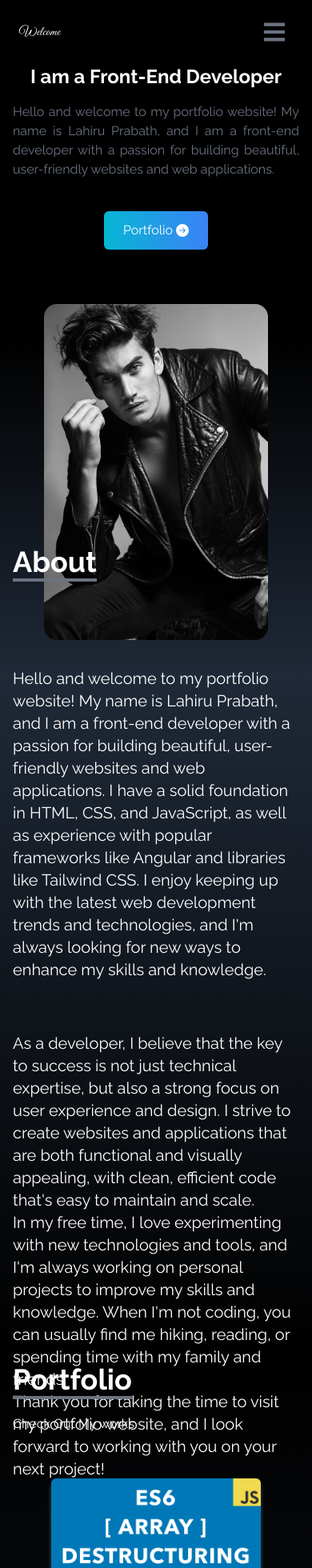
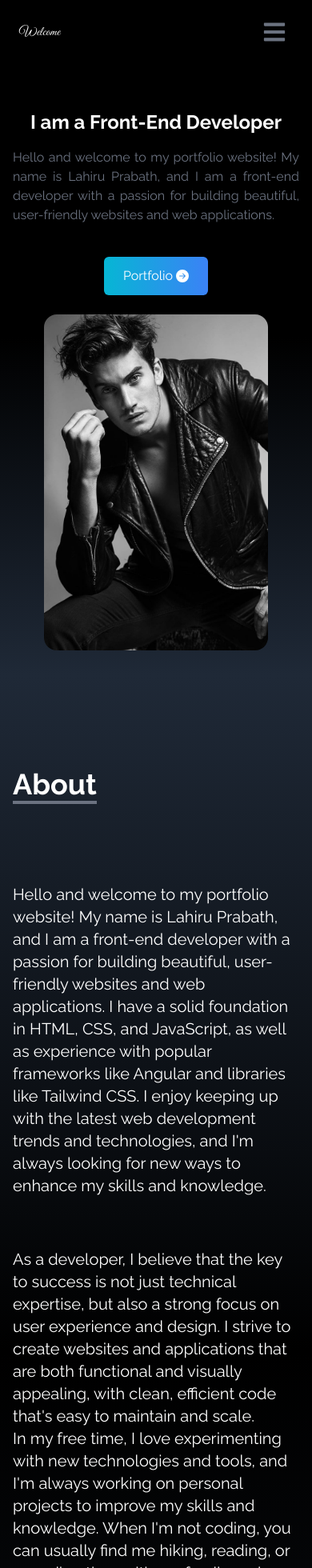
Before and after one commit to lahiruprabathft/my-portfolio, a React (Create React App) app: page / in a window 390 px wide. Shown: the top 1960 px of the page at 80% size. Built offline with nearby package versions, Linux system fonts and the light colour scheme.

Commit message:
new update on content

```diff
--- a/public/index.html
+++ b/public/index.html
@@ -5,9 +5,10 @@
     <link rel="icon" href="%PUBLIC_URL%/favicon.ico" />
     <meta name="viewport" content="width=device-width, initial-scale=1" />
     <meta name="theme-color" content="#000000" />
+
     <meta
       name="description"
-      content="Web site created using create-react-app"
+      content="Front-end Developer - React-html-css-tailwindcss - Lahiru Prabath"
     />
     <link rel="apple-touch-icon" href="%PUBLIC_URL%/logo192.png" />
     <!--
@@ -24,20 +25,13 @@
       work correctly both with client-side routing and a non-root public URL.
       Learn how to configure a non-root public URL by running `npm run build`.
     -->
-    <title>React App</title>
+    <title>My Portfolio - Lahiru Prabath</title>
   </head>
   <body>
     <noscript>You need to enable JavaScript to run this app.</noscript>
     <div id="root"></div>
     <!--
-      This HTML file is a template.
-      If you open it directly in the browser, you will see an empty page.
-
-      You can add webfonts, meta tags, or analytics to this file.
-      The build step will place the bundled scripts into the <body> tag.
-
-      To begin the development, run `npm start` or `yarn start`.
-      To create a production bundle, use `npm run build` or `yarn build`.
+ This is design by Lahiru Prabath
     -->
   </body>
 </html>
--- a/src/components/Abouts.jsx
+++ b/src/components/Abouts.jsx
@@ -2,10 +2,10 @@ import React from 'react'
 
 const Abouts = () => {
   return (
-    <div Name='About' className= 'w-full h-screen bg-gradient-to-b from-gray-800 to-black text-white' >
+    <div Name='About' className= 'w-full h-screen bg-gradient-to-b from-gray-800 to-black text-white pt-[100px] lg:pt-0' >
 
-    <div className='max-w-screen-lg p-4 mx-auto flex flex-col justify-center w-full h-full'>
-        <div className='pb-8'>
+    <div className='max-w-screen-lg p-4 mx-auto flex flex-col justify-center w-full h-fit '>
+        <div className='pb-6'>
             <p className='text-4xl font-bold inline border-b-4 border-gray-500'>About</p>
         </div>
 
--- a/src/components/Contact.jsx
+++ b/src/components/Contact.jsx
@@ -2,9 +2,9 @@ import React from 'react'
 
 const Contact = () => {
   return (
-    <div name='Contact' className='w-full h-screen bg-gradient-to-b from-black to-gray-800 p-4 text-white'>
+    <div name='Contact' className='w-full h-screen bg-gradient-to-b from-black to-gray-800 p-4 text-white pt-[250px] lg:pt-0'>
         <div className='flex flex-col p-4 justify-center max-w-screen-lg mx-auto h-full'>
-            <div className='pb-8' >
+            <div className='pb-8 ' >
                 <p className='text-4xl font-bold inline border-b-4 border-gray-500'>Contact</p>
                 <p className='py-6'>Submit below form to get in touch with me</p>
             </div>
--- a/src/components/Experience.jsx
+++ b/src/components/Experience.jsx
@@ -69,10 +69,10 @@ const experience = () => {
 
     ]
   return (
-    <div name='Experience' className='bg-gradient-to-b from-gray-800 to-black w-full h-screen sm:px-6 '>
+    <div name='Experience' className='bg-gradient-to-b from-gray-800 to-black w-full h-screen sm:px-6 pt-[250px] lg:pt-0 '>
       <div className='max-w-screen-lg mx-auto p-4 flex flex-col justify-center w-full h-full text-white'>
         <div >
-            <p className='text-4xl font-bold border-b-4 border-gray-500 p-2 inline'>Experience</p>
+            <p className='text-4xl font-bold border-b-4 border-gray-500 p-2 inline '>Experience</p>
             <p className='py-6 ' >My Expirence are follows</p>
         </div>
         <div className='w-full grid grid-cols-2 sm:grid-cols-3 gap-8 text-center py-7 px-12 sm:px-0'>
--- a/src/components/Portfolio.jsx
+++ b/src/components/Portfolio.jsx
@@ -35,7 +35,7 @@ const Portfolio = () => {
     ]
 
   return (
-    <div name="Portfolio" className='bg-gradient-to-b from-black to-gray-800 w-full text-white md:h-screen'>
+    <div name="Portfolio" className='bg-gradient-to-b from-black to-gray-800 w-full text-white md:h-screen pt-[450px] lg:pt-0'>
 
         <div className='max-w-screen-lg p-4 mx-auto
          flex flex-col justify-center w-full h-full'>
--- a/src/components/home.jsx
+++ b/src/components/home.jsx
@@ -5,14 +5,14 @@ import {Link} from 'react-scroll'
 
 const home = () => {
   return (
-    <div name="Home" className="h-screen w-full bg-gradient-to-b from-black via-black to-gray-800">
-      <div className="max-w-screen-lg mx-auto flex flex-col items-center justify-center h-full px-4 md:flex-row
+    <div name="Home" className="h-screen w-full  bg-gradient-to-b  from-black via-black to-gray-800 ">
+      <div className="max-w-screen-lg mx-auto  flex flex-col items-center justify-center h-full px-4 md:flex-row
       ">
         <div className='flex flex-col justify-center h-full'>
-          <h2 className="text-2xl text-center mt-4 sm:text-6xl sm:text-left font-bold text-white">I am a Front-End Developer</h2>
+          <h2 className="text-2xl text-center mt-[150px] lg:mt-1 lg:text-6xl lg:text-left md:text-6xl md:text-left  font-bold text-white">I am a Front-End Developer</h2>
           <p className='text-gray-500 py-4  max-w-md text-justify sm:text-left' > Hello and welcome to my portfolio website! My name is Lahiru Prabath, and I am a front-end developer with a passion for building beautiful, user-friendly websites and web applications.</p>
           <div className="m-0">
-            <Link to='Portfolio' smooth duration={500} className=" group text-white w-fit px-6 py-3 my-1 mt-6 flex items-center justify-center m-auto sm:m-0 rounded-md bg-gradient-to-r from-cyan-500 to-blue-500 cursor-pointer ">
+            <Link to='Portfolio' smooth duration={500} className=" group text-white w-fit px-6 py-3 my-6 mt-6 flex items-center justify-center m-auto  sm:m-0 rounded-md bg-gradient-to-r from-cyan-500 to-blue-500 cursor-pointer ">
               Portfolio
               <span className="group-hover:rotate-90 duration-300 size={25} ml-1 " >
               <BsFillArrowRightCircleFill/>
```
Also changed, not shown: 1 other file (tests, documents, lock files or other folders).
